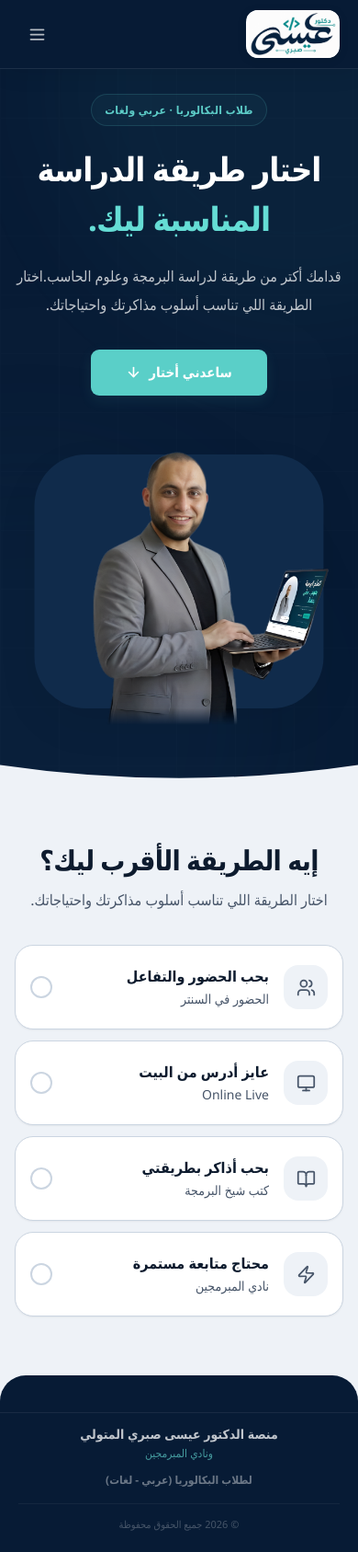
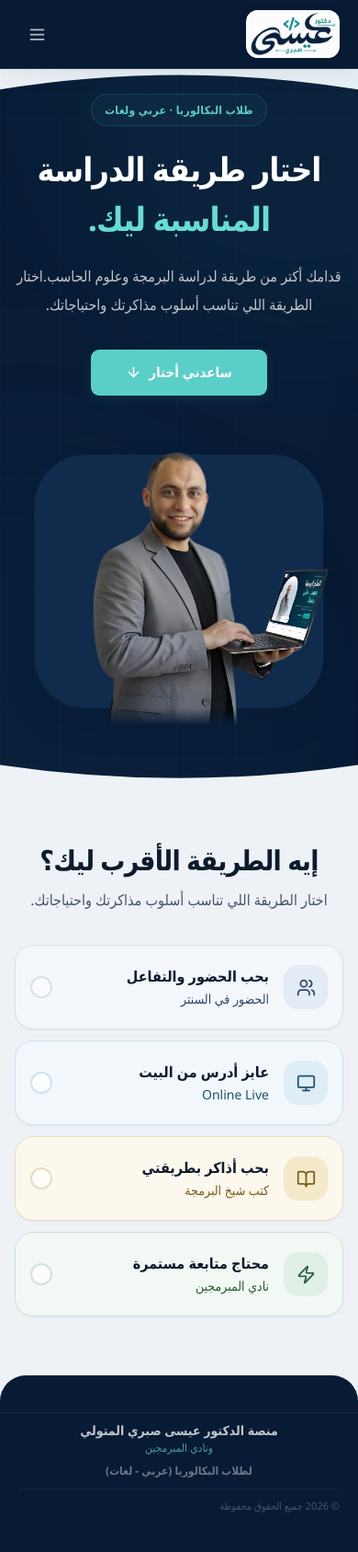
Before and after one commit to M-Mousa366/P_Level_Landing-Page, a React (Vite) app: page / in a window 390 px wide. Shown: the whole page at 92% size. After the commit the page ends 1661 px from the top, so only its background shows below. Built offline with nearby package versions, Linux system fonts and the light colour scheme; the HTML template or start-up script is replaced by a standard one.

Commit message:
Improve Hero

```diff
--- a/src/components/Footer.tsx
+++ b/src/components/Footer.tsx
@@ -7,15 +7,15 @@ export default function Footer() {
       role="contentinfo"
       aria-label="تذييل الصفحة"
     >
-      <div className="wrap border-t border-white/[0.07] pt-3.5 pb-5 sm:pt-4 sm:pb-5">
-        <div className="flex flex-col gap-4">
-          <div className="flex flex-col items-center justify-between gap-3 sm:flex-row">
+      <div className="wrap border-t border-white/[0.07] pt-2.5 pb-3.5 sm:pt-3 sm:pb-4">
+        <div className="flex flex-col gap-2.5">
+          <div className="flex flex-col items-center justify-between gap-2 sm:flex-row">
             <div className="text-center sm:text-right">
               <p className="text-sm font-[700] leading-tight text-white/75">
                 منصة الدكتور عيسى صبري المتولي
               </p>
 
-              <p className="mt-1 text-xs font-[500] leading-tight text-brand/65">
+              <p className="mt-0.5 text-xs font-[500] leading-tight text-brand/65">
                 ونادي المبرمجين
               </p>
             </div>
@@ -25,7 +25,7 @@ export default function Footer() {
             </p>
           </div>
 
-          <div className="border-t border-white/[0.05] pt-3 text-center">
+          <div className="border-t border-white/[0.05] pt-2">
             <p className="text-[11px] font-[500] text-white/25">
               © {year} جميع الحقوق محفوظة
             </p>
--- a/src/components/Hero.tsx
+++ b/src/components/Hero.tsx
@@ -14,13 +14,27 @@ export default function Hero() {
       aria-labelledby="hero-heading"
     >
       <div
+        className="pointer-events-none absolute inset-x-0 top-[74px] z-0 h-12 sm:h-14"
+        aria-hidden="true"
+      >
+        <svg
+          viewBox="0 0 1200 70"
+          preserveAspectRatio="none"
+          className="absolute inset-0 h-full w-full"
+        >
+          <path
+            d="M0,0 L0,34 Q600,-12 1200,34 L1200,0 Z"
+            fill="#eef2f7"
+          />
+        </svg>
+      </div>
+
+      <div
         className="pointer-events-none absolute inset-0 overflow-hidden"
         aria-hidden="true"
       >
         <div className="absolute -right-48 -top-40 h-[520px] w-[520px] rounded-full bg-brand/[0.04] blur-3xl" />
-
         <div className="absolute -left-60 bottom-[-190px] h-[540px] w-[540px] rounded-full bg-navy-500/[0.09] blur-3xl" />
-
         <div className="absolute left-[34%] top-[34%] h-[280px] w-[560px] -translate-x-1/2 rounded-full bg-white/[0.008] blur-3xl" />
       </div>
 
--- a/src/components/Selector.tsx
+++ b/src/components/Selector.tsx
@@ -37,6 +37,46 @@ const options: Option[] = [
     icon: Zap,
   },
 ];
+
+const CARD_STYLES: Record<
+  SystemId,
+  {
+    bg: string;
+    border: string;
+    iconBg: string;
+    text: string;
+    dot: string;
+  }
+> = {
+  center: {
+    bg: 'bg-[#F3F6FA]',
+    border: 'border-[#D7E0EB]',
+    iconBg: 'bg-[#E3EBF4]',
+    text: 'text-[#2D4A6E]',
+    dot: 'bg-[#4A7AB5]',
+  },
+  'online-live': {
+    bg: 'bg-[#F1F7FB]',
+    border: 'border-[#D0E2EF]',
+    iconBg: 'bg-[#DFEDF6]',
+    text: 'text-[#1E5272]',
+    dot: 'bg-[#3D87B8]',
+  },
+  books: {
+    bg: 'bg-[#FCF8EE]',
+    border: 'border-[#E9DDBE]',
+    iconBg: 'bg-[#F4E9C9]',
+    text: 'text-[#7A5C1E]',
+    dot: 'bg-[#C9973A]',
+  },
+  club: {
+    bg: 'bg-[#F2F8F4]',
+    border: 'border-[#D1E3D7]',
+    iconBg: 'bg-[#E1F0E6]',
+    text: 'text-[#285C3A]',
+    dot: 'bg-[#3D8C57]',
+  },
+};
 
 interface Props {
   picked: SystemId | null;
@@ -95,6 +135,7 @@ export default function Selector({ picked, onPick }: Props) {
           {options.map(({ id, label, sub, icon: Icon }, index) => {
             const active = picked === id;
             const dimmed = picked !== null && !active;
+            const style = CARD_STYLES[id];
             const sys = systems.find((item) => item.id === id)!;
 
             return (
@@ -112,9 +153,9 @@ export default function Selector({ picked, onPick }: Props) {
                   active || (!picked && index === 0) ? 0 : -1
                 }
                 className={`
-                  group relative flex min-h-[92px] items-center gap-4
+                  group relative flex min-h-[92px] w-full items-center gap-4
                   rounded-2xl border p-4 text-right
-                  transition-[transform,opacity,background-color,border-color,box-shadow] duration-300 ease-out
+                  transition-[transform,opacity,background-color,border-color,box-shadow] duration-250 ease-out
                   focus:outline-none
                   focus-visible:ring-2
                   focus-visible:ring-brand
@@ -125,20 +166,20 @@ export default function Selector({ picked, onPick }: Props) {
                     active
                       ? `${sys.accent.bg} ${sys.accent.border} shadow-md`
                       : dimmed
-                        ? 'cursor-pointer border-border/50 bg-surface opacity-45'
-                        : 'cursor-pointer border-border-strong bg-surface shadow-sm hover:-translate-y-0.5 hover:border-border-strong hover:shadow-md'
+                        ? `cursor-pointer ${style.border} ${style.bg} opacity-[0.68] shadow-none`
+                        : `cursor-pointer ${style.border} ${style.bg} shadow-sm hover:shadow-md`
                   }
                 `}
               >
                 <div
                   className={`
                     flex h-12 w-12 shrink-0 items-center justify-center
-                    rounded-xl transition-[background-color,transform] duration-300 ease-out
+                    rounded-xl transition-[background-color,transform] duration-250 ease-out
                     sm:h-[52px] sm:w-[52px]
                     ${
                       active
                         ? sys.accent.iconBg
-                        : 'bg-base group-hover:bg-subtle'
+                        : `${style.iconBg} group-hover:brightness-[0.98]`
                     }
                   `}
                   aria-hidden="true"
@@ -147,11 +188,11 @@ export default function Selector({ picked, onPick }: Props) {
                     size={21}
                     strokeWidth={active ? 2.2 : 2}
                     className={`
-                      transition-colors duration-300 ease-out
+                      transition-colors duration-250 ease-out
                       ${
                         active
                           ? sys.accent.text
-                          : 'text-text-secondary'
+                          : style.text
                       }
                     `}
                   />
@@ -160,7 +201,8 @@ export default function Selector({ picked, onPick }: Props) {
                 <div className="min-w-0 flex-1">
                   <span
                     className={`
-                      block text-base font-[700] leading-snug transition-colors duration-300 ease-out sm:text-[17px]
+                      block text-base font-[700] leading-snug
+                      transition-colors duration-250 ease-out sm:text-[17px]
                       ${
                         active
                           ? sys.accent.text
@@ -173,11 +215,12 @@ export default function Selector({ picked, onPick }: Props) {
 
                   <span
                     className={`
-                      mt-1 block text-sm font-[500] leading-snug transition-colors duration-300 ease-out
+                      mt-1 block text-sm font-[500] leading-snug
+                      transition-colors duration-250 ease-out
                       ${
                         active
                           ? `${sys.accent.text} opacity-75`
-                          : 'text-text-secondary'
+                          : style.text
                       }
                     `}
                   >
@@ -188,20 +231,21 @@ export default function Selector({ picked, onPick }: Props) {
                 <div
                   className={`
                     flex h-6 w-6 shrink-0 items-center justify-center
-                    rounded-full border-2 transition-[background-color,border-color,transform] duration-300 ease-out
+                    rounded-full border-2
+                    transition-[background-color,border-color,transform,opacity] duration-250 ease-out
                     ${
                       active
                         ? `${sys.accent.border} ${sys.accent.iconBg}`
-                        : 'border-border-strong bg-surface'
+                        : `${style.border} bg-white/70`
                     }
                   `}
                   aria-hidden="true"
                 >
                   {active && (
                     <Check
-                      size={13}
+                      size={12}
                       strokeWidth={3}
-                      className="animate-fade-in"
+                      className={`animate-fade-in ${sys.accent.text}`}
                     />
                   )}
                 </div>
--- a/src/components/SystemDetail.tsx
+++ b/src/components/SystemDetail.tsx
@@ -215,7 +215,7 @@ export default function SystemDetail({ sys, onReset }: Props) {
       </div>
 
       <div
-        className="h-10 rounded-t-[28px] bg-navy-900 sm:h-14"
+        className="h-5 rounded-t-[24px] bg-navy-900 sm:h-6"
         aria-hidden="true"
       />
     </section>
```
